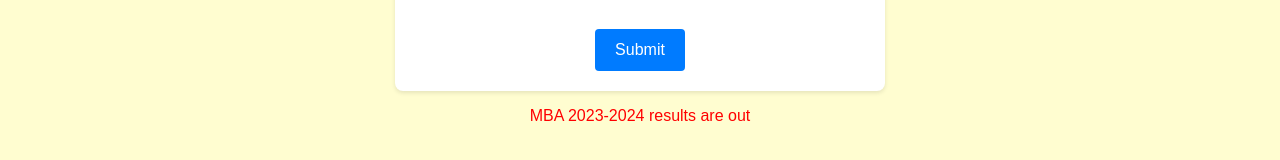
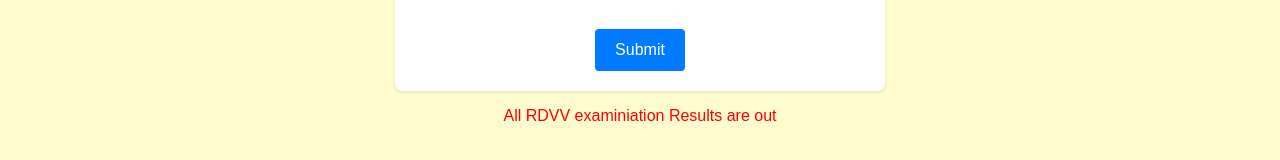
Before and after one commit to rdunijbpin/RDVVresults.org.in, a plain HTML site: page index.html in a window 1280 px wide. Shown: the part 360-520 px from the top of the page. Drawn offline with Linux system fonts and the light colour scheme.

Commit message:
Update index.html

```diff
--- a/index.html
+++ b/index.html
@@ -150,6 +150,6 @@
             <input type="submit" value="Submit">
         </form>
     </div>
-	<p  style="color: red" class="blinking-text">MBA 2023-2024 results are out</p>
+	<p  style="color: red" class="blinking-text">All RDVV examiniation Results are out</p>
 </body>
 </html>
```
